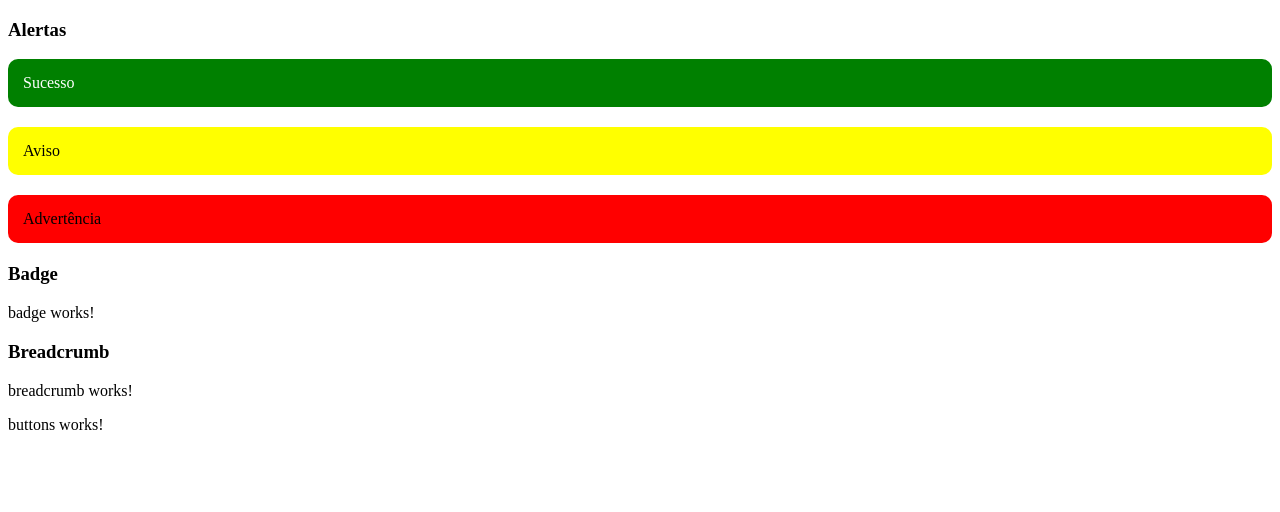
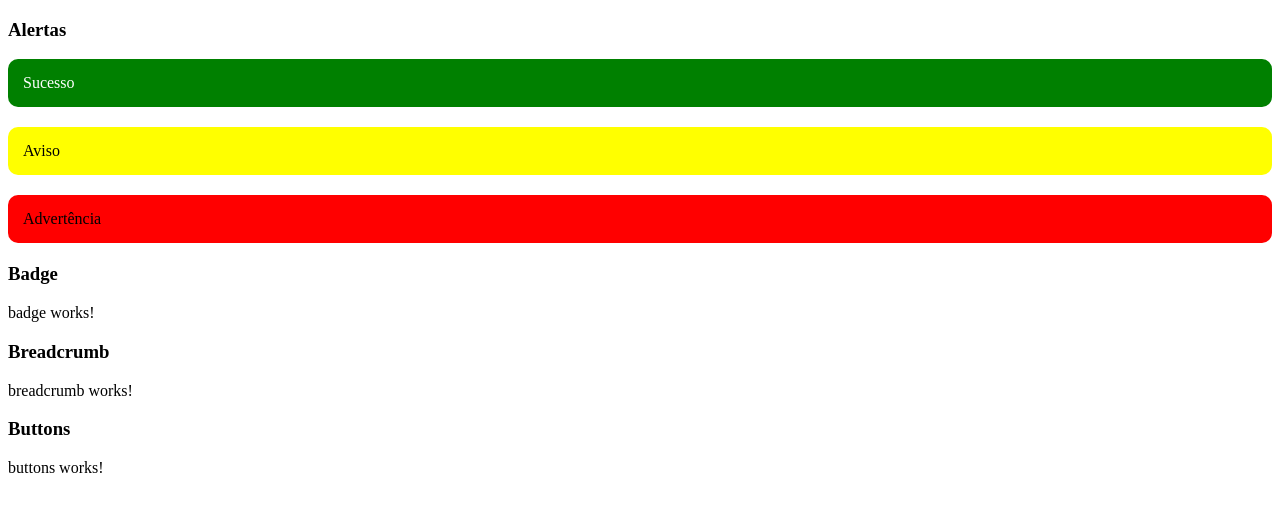
Before and after one commit to Yohanes26/NinjaStyle, an Angular app: page / in a window 1280 px wide. Shown: the top 512 px of the page. Built offline with nearby package versions, Linux system fonts and the light colour scheme.

Commit message:
inserção de título buttons

```diff
--- a/src/app/contents/buttons/buttons.component.html
+++ b/src/app/contents/buttons/buttons.component.html
@@ -1 +1,2 @@
+<h3>Buttons</h3>
 <p>buttons works!</p>
```
